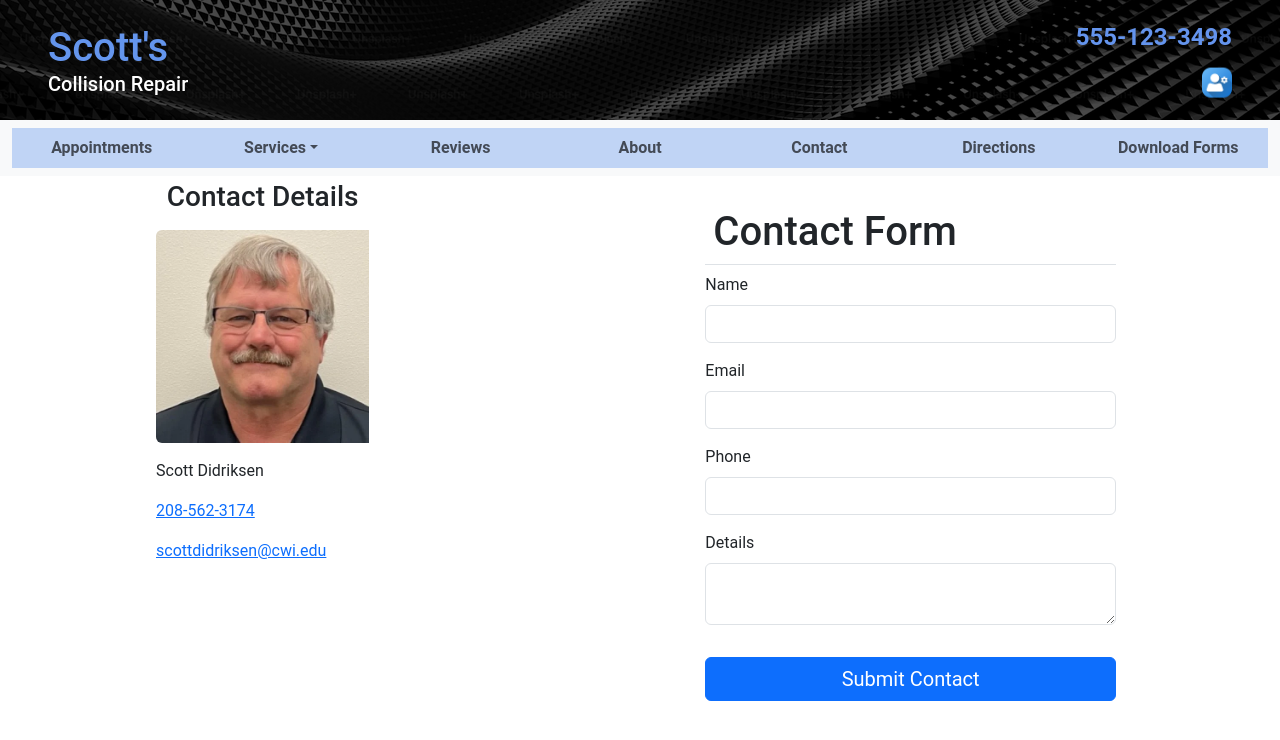
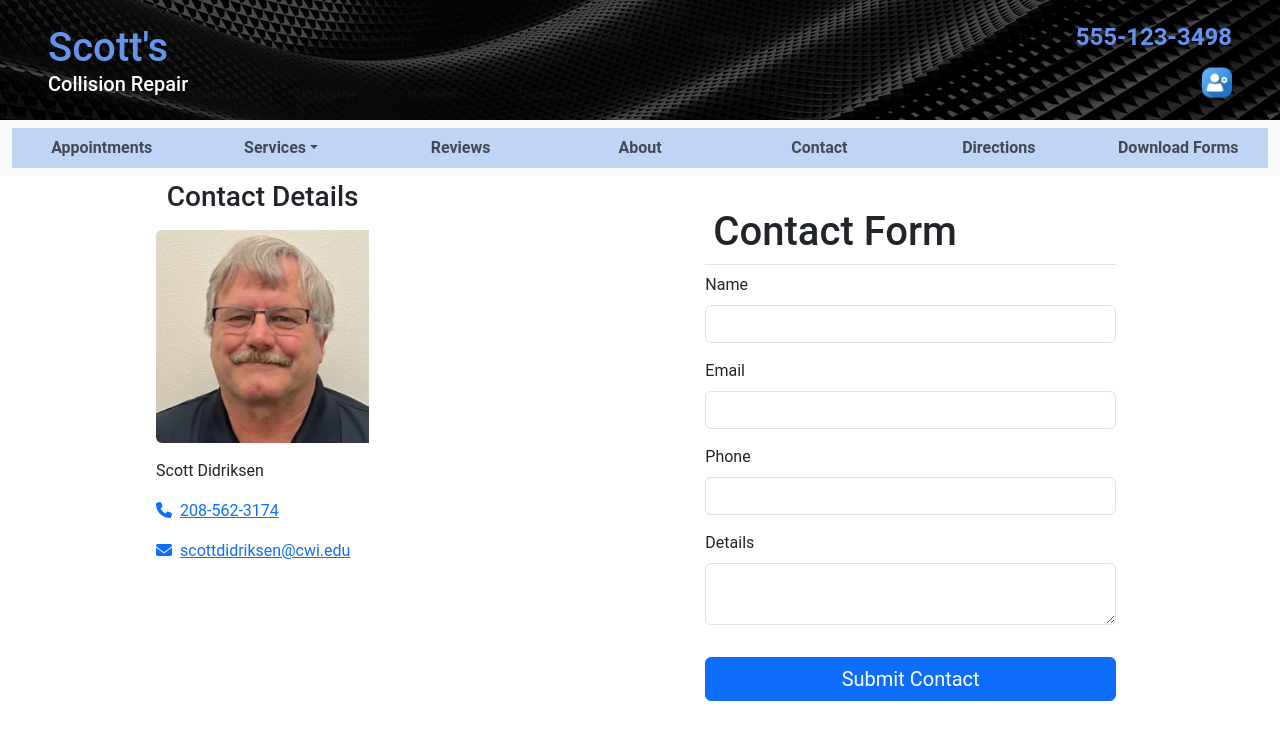
Before and after one commit to nelskev/collab-sp25, a React (Vite) app in the folder frontend/: page /contact in a window 1280 px wide. Shown: the top 740 px of the page. Built offline with nearby package versions, Linux system fonts and the light colour scheme; no server answers.

Commit message:
I added a script tag in the HTML file to enable the use of icons throughout the project. Then, I added icons to the ContactPage and LocationPage for a more visually engaging interface.

```diff
--- a/frontend/index.html
+++ b/frontend/index.html
@@ -27,6 +27,7 @@
 
     <script src="https://cdn.jsdelivr.net/npm/bootstrap@5.3.3/dist/js/bootstrap.bundle.min.js" integrity="sha384-YvpcrYf0tY3lHB60NNkmXc5s9fDVZLESaAA55NDzOxhy9GkcIdslK1eN7N6jIeHz"
     crossorigin="anonymous"></script>
+    <script src="https://kit.fontawesome.com/6921d2518e.js" crossorigin="anonymous"></script>
 
   </body>
 </html>
--- a/frontend/src/pages/ContactPage.jsx
+++ b/frontend/src/pages/ContactPage.jsx
@@ -80,8 +80,8 @@ function ContactPage() {
             <img src={'/owner_scott.png'} class="img-fluid rounded-start" alt="Scott's Picture" />
             <div>
               <p>Scott Didriksen</p>
-              <p><a href="tel:+2087414097">208-562-3174</a></p>
-              <p><a href="mailto:vladkolmorgan@my.cwi.edu">scottdidriksen@cwi.edu</a></p>
+              <p><a href="tel:+2087414097"><i class="fa-solid fa-phone me-2"></i>208-562-3174</a></p>
+              <p><a href="mailto:vladkolmorgan@my.cwi.edu"><i class="fa-solid fa-envelope me-2"></i>scottdidriksen@cwi.edu</a></p>
             </div>
           </div>
 
--- a/frontend/src/pages/LocationPage.jsx
+++ b/frontend/src/pages/LocationPage.jsx
@@ -14,9 +14,9 @@ export default function LocationPage() {
                 <div className="row">
                     <section className="col p-2">
                         <div className="text-center fs-3 m-0 mt-5 mb-3">
-                            <h1 className="">Boise Location</h1>
+                            <h1 className="">Nampa Location</h1>
                             <h2 className="">Visit Us at:</h2>
-                            <p className="">5500 E Opportunity Dr, Nampa, ID 83687</p>
+                            <p className=""><i class="fa-solid fa-location-dot me-2"></i>5500 E Opportunity Dr, Nampa, ID 83687</p>
                             <iframe className="border border-3 mt-3 rounded" src="https://www.google.com/maps/embed?pb=!1m18!1m12!1m3!1d2888.6341202116396!2d-116.50980592382531!3d43.61415917110404!2m3!1f0!2f0!3f0!3m2!1i1024!2i768!4f13.1!3m3!1m2!1s0x54ae4d7b62c56f7f%3A0xd03501e762c399a!2sNampa%20Campus%20Academic%20Building%2C%205500%20E%20Opportunity%20Dr%2C%20Nampa%2C%20ID%2083687!5e0!3m2!1sen!2sus!4v1744835469391!5m2!1sen!2sus"
                              width={500} height={400}  allowfullscreen="" loading="lazy" ></iframe>
                         </div>
```
